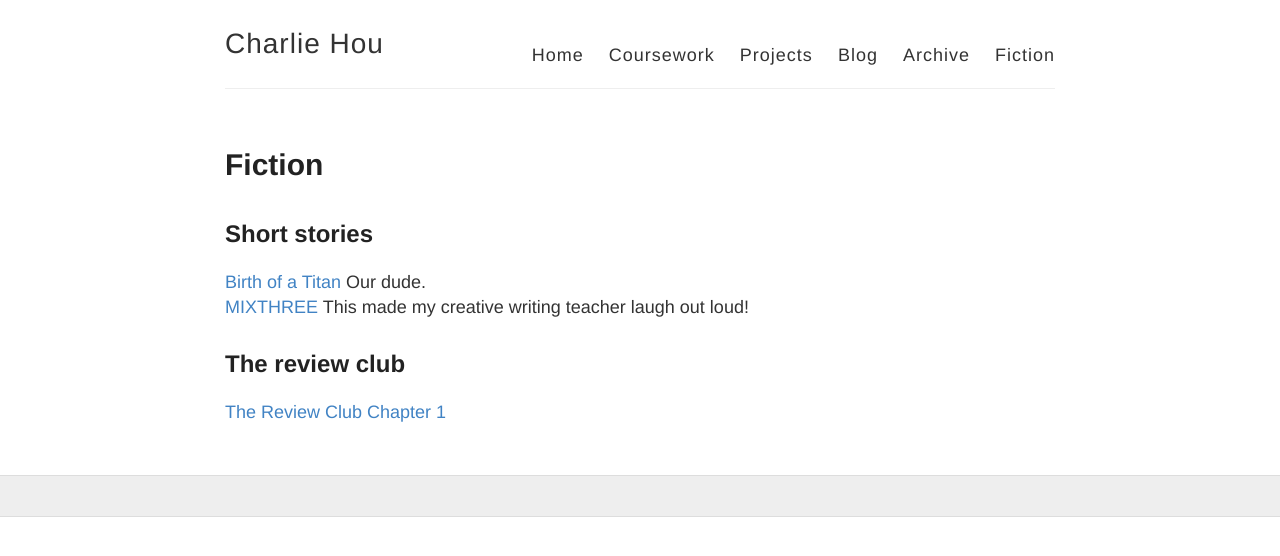
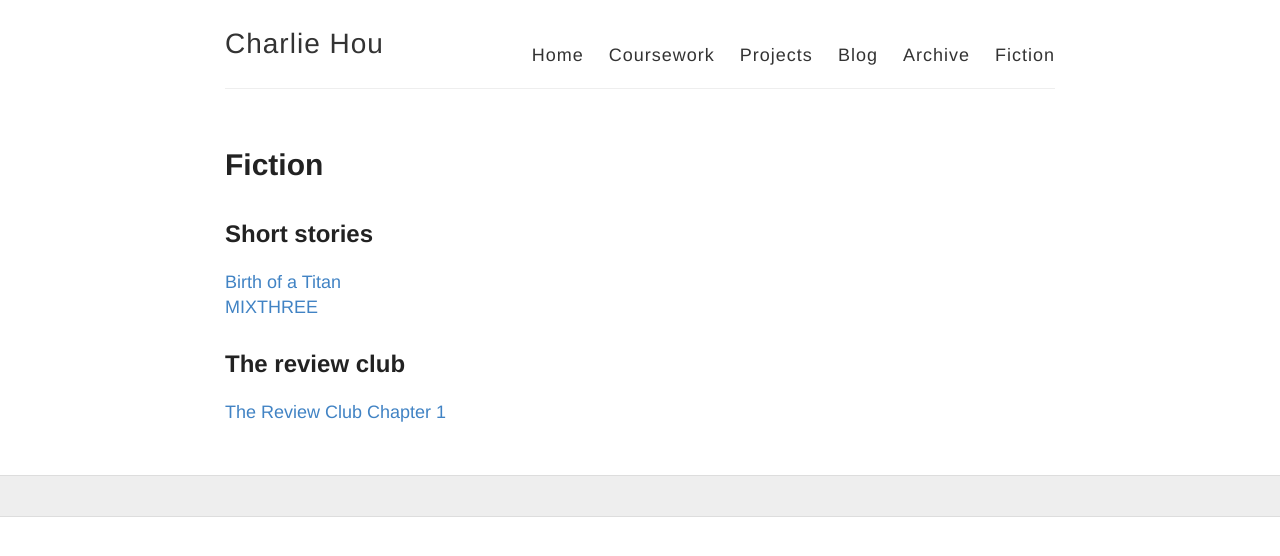
Before and after one commit to houcharlie/oldwebsite, a Jekyll site: the page built from stories.md, in a window 1280 px wide. Shown: the top 556 px of the page. Built offline with Jekyll 4.4.1, drawn with Linux system fonts in a browser that asks for light colours.

Commit message:
Update stories.md

```diff
--- a/stories.md
+++ b/stories.md
@@ -6,8 +6,8 @@ permalink:  /stories/
 
 ## Short stories
 
-[Birth of a Titan](https://houcharlie.github.io/stories/titan) Our dude.
-[MIXTHREE](https://houcharlie.github.io/stories/mixthree) This made my creative writing teacher laugh out loud!
+[Birth of a Titan](https://houcharlie.github.io/stories/titan)
+[MIXTHREE](https://houcharlie.github.io/stories/mixthree)
 
 ## The review club
 [The Review Club Chapter 1](https://houcharlie.github.io/stories/review1)
```
